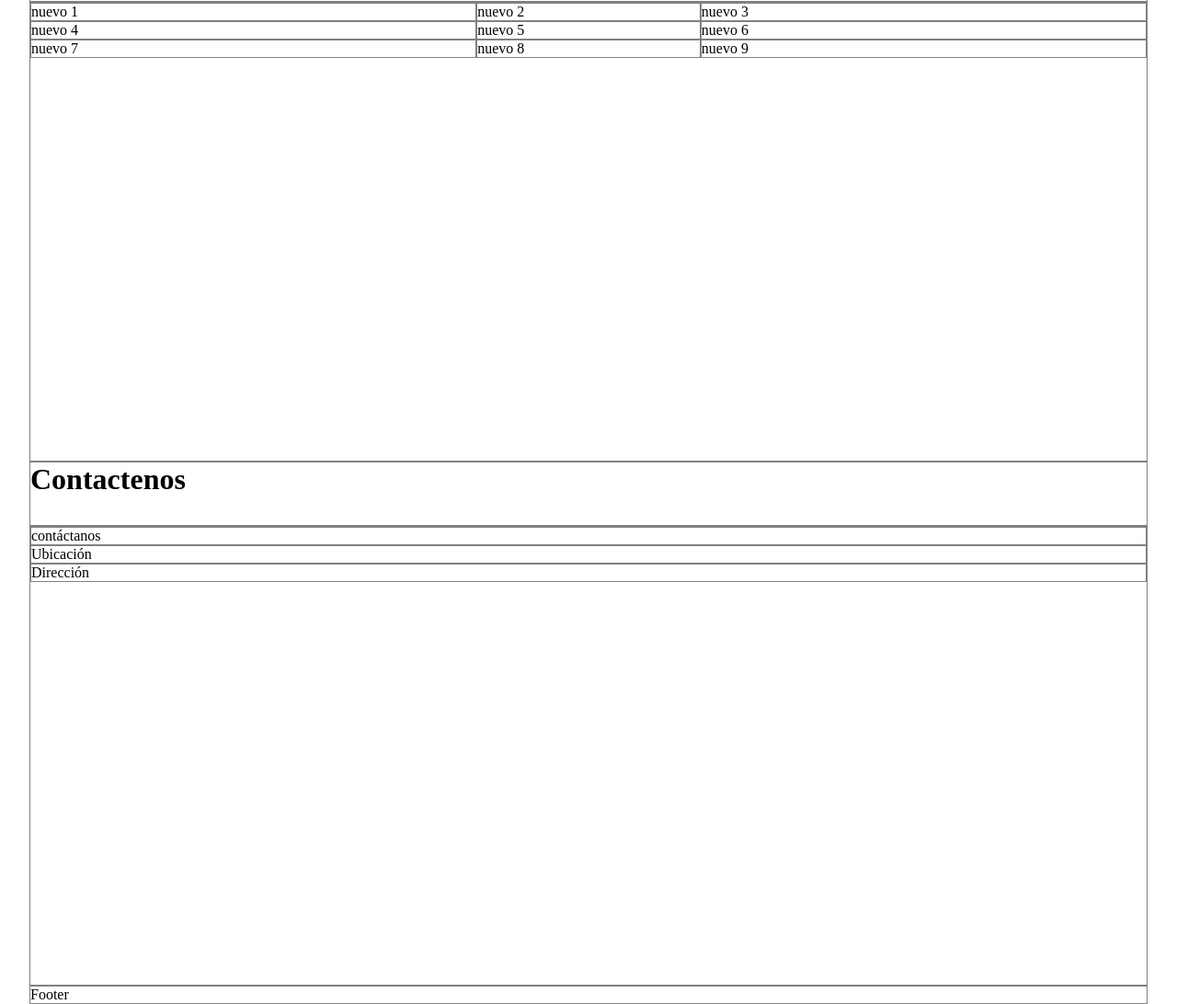
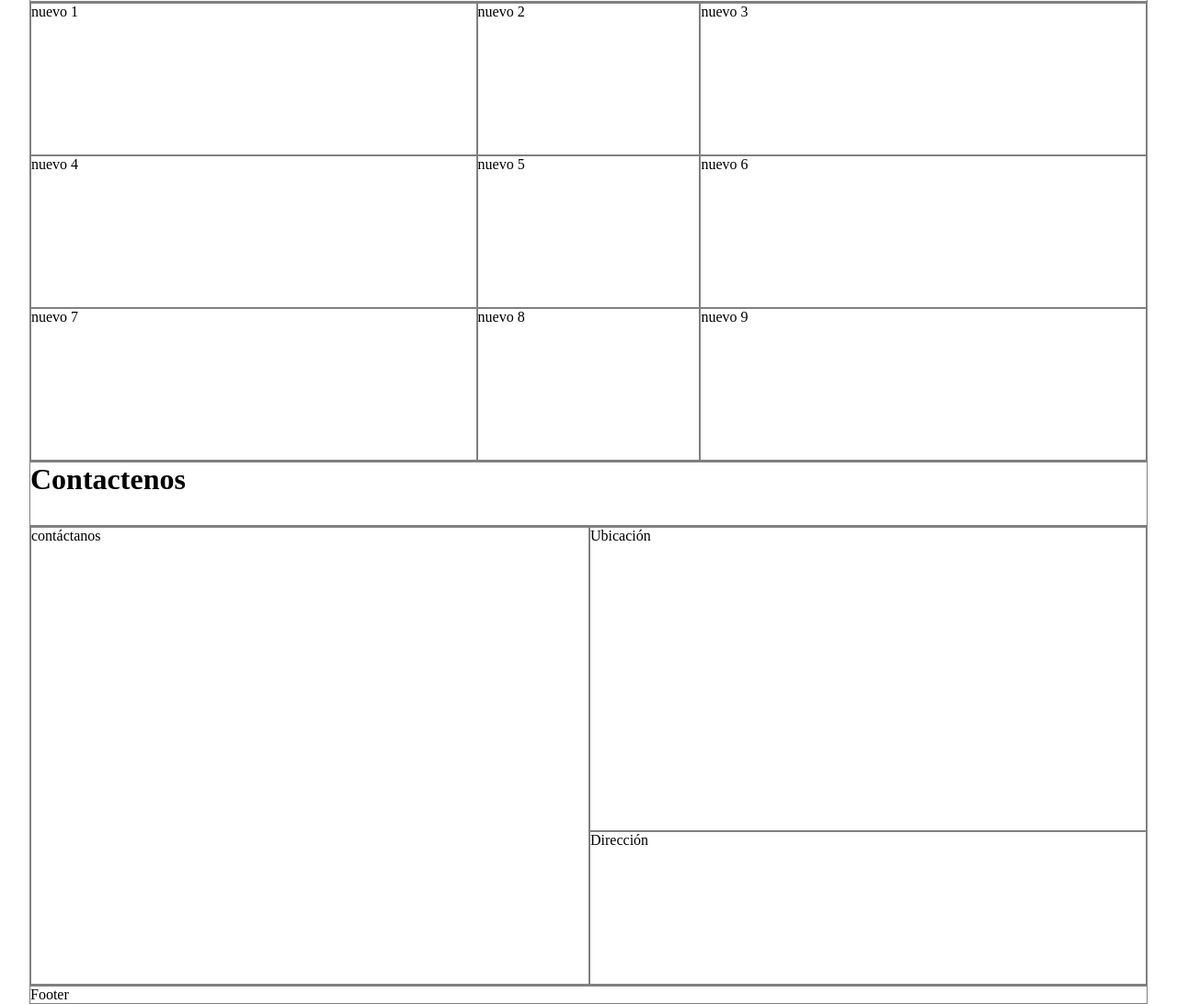
Before and after one commit to DannaSanchez/ProyectoDS, a plain HTML site: page index.html in a window 1280 px wide. Shown: the part 778-1870 px from the top of the page at 92% size. Drawn offline with Linux system fonts and the light colour scheme.

Commit message:
Terminar el index con css flexboxmodel, creación de css de flexbox para página admin

```diff
--- /dev/null
+++ b/Dashboard/assets/css/styles_flexboxmodel.css
@@ -0,0 +1,32 @@
+*{
+    box-sizing: border-box;
+    padding: 0;
+    margin: 0;
+    height: 100%;
+}
+.border{
+    border: 1px solid gray;
+}
+
+.contenedor{
+    width: 95%;
+    max-width: 1280px;
+    margin: auto;
+    display: flex;
+    flex-direction: column;
+}
+nav{
+    height: 10%;
+}
+
+.columna-izq{
+    display: flex;
+    flex-flow: column nowrap;
+    background-color: blueviolet;
+}
+
+.columna-der{
+    display: flex;
+    flex-flow: column nowrap;
+    background-color: cornflowerblue;
+}
--- a/Landing/Assets/CSS/styles.css
+++ b/Landing/Assets/CSS/styles.css
@@ -72,6 +72,9 @@ header, section {
     height: 100%;
     float: left;
 }
+.ubicaciones{
+    height: 100%;
+}
 .port-der-uno-contacto {
     width: 50%;
     height: 60%;
--- a/Landing/Assets/CSS/styles_flexboxmodel.css
+++ b/Landing/Assets/CSS/styles_flexboxmodel.css
@@ -43,20 +43,41 @@ header, section{
     flex:1;
 }
 
-.nosotros1, .nosotros2, .nosotros3 {
+.nosotros {
+    display: flex;
+    flex-wrap: wrap;
+}
+
+.port-izq-nosotros,
+.port-der-nosotros {
+    min-width: 40%;
+    box-sizing: border-box;
+}
+
+.port-cnt-nosotros {
+    min-width: 20%;
+    box-sizing: border-box;
+}
+
+.contacto{
     display: flex;
     flex-flow: row nowrap;
 }
-.port-izq-nosotros{
-    FLEX:2;
+.port-izq-contacto{
+    flex:1;
 }
-.port-cnt-nosotros{
-    FLEX:1;
+
+.ubicaciones{
+    flex: 1;
+    display: flex;
+    flex-flow: column nowrap;
 }
-.port-der-nosotros{
-    FLEX:2;
+.port-der-uno-contacto {
+    flex:2;
 }
-/*Me falta agregar nosotros*/
+.port-der-dos-contacto{
+    flex:1;
+}
 
 /* TABLET */
 @media (max-width: 992px) {
--- a/index.html
+++ b/index.html
@@ -29,29 +29,27 @@
             <h1>Quiénes Somos</h1>
         </div>
         <section class="border nosotros">
-            <div class="nosotros1">
                 <div class="border port-izq-nosotros">nuevo 1</div>
                 <div class="border port-cnt-nosotros">nuevo 2</div>
                 <div class="border port-der-nosotros">nuevo 3</div>
-            </div>
-            <div class="nosotros2">
+
                 <div class="border port-izq-nosotros">nuevo 4</div>
                 <div class="border port-cnt-nosotros">nuevo 5</div>
                 <div class="border port-der-nosotros">nuevo 6</div>
-            </div>
-            <div class="nosotros3">
+
                 <div class="border port-izq-nosotros">nuevo 7</div>
                 <div class="border port-cnt-nosotros">nuevo 8</div>
                 <div class="border port-der-nosotros">nuevo 9</div>
-            </div>
         </section>
         <div class="border titulo">
             <h1>Contactenos</h1>
         </div>
         <section class="border contacto">
                 <div class="border port-izq-contacto">contáctanos</div>
-                <div class="border port-der-uno-contacto">Ubicación</div>
-                <div class="border port-der-dos-contacto">Dirección</div>
+                <div class="ubicaciones">
+                    <div class="border port-der-uno-contacto">Ubicación</div>
+                    <div class="border port-der-dos-contacto">Dirección</div>
+                </div>
         </section>
         <footer class="border">Footer</footer>
     </div>
```
Also changed, not shown: Dashboard/modules/mains/Admin.html (+1 -1 lines).
